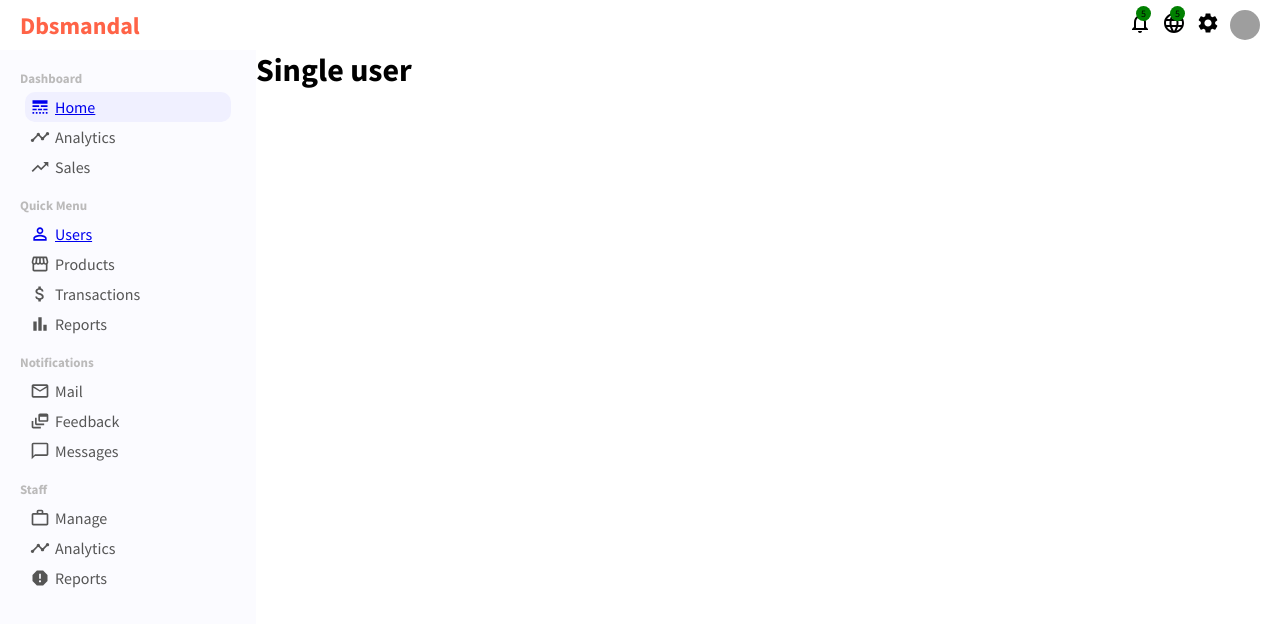
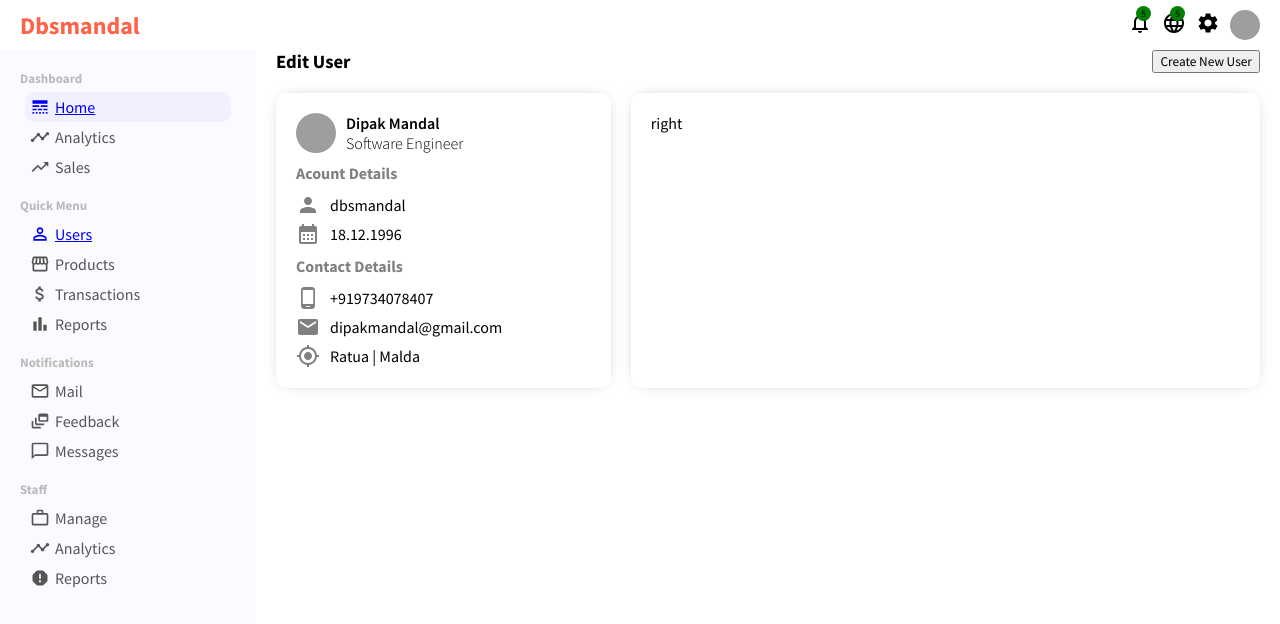
Before and after one commit to dbsmandal/React_Admin_Dashboard, a React (Create React App) app: page /user/1 in a window 1280 px wide. Shown: the top 624 px of the page. Built offline with nearby package versions, Linux system fonts and the light colour scheme; grey boxes are pictures that could not be loaded.

Commit message:
single user left

```diff
--- a/src/Pages/SingleUser/SingleUser.js
+++ b/src/Pages/SingleUser/SingleUser.js
@@ -1,10 +1,74 @@
-import React from 'react'
-
+import React from 'react';
+import "./singleuser.css"
+import PersonIcon from '@mui/icons-material/Person';
+import CalendarMonthIcon from '@mui/icons-material/CalendarMonth';
+import PhoneAndroidIcon from '@mui/icons-material/PhoneAndroid';
+import EmailIcon from '@mui/icons-material/Email';
+import GpsFixedIcon from '@mui/icons-material/GpsFixed';
 const SingleUser = () => {
   return (
-    <div>
-    <h1>Single user</h1>
-    </div>
+    <>
+      <div className='singleuser'>
+        <h3 className='heading' >Edit User</h3>
+        <button className='create_btn'>Create New User</button>
+      </div>
+      <div className="user_container">
+        <div className="user_container_left">
+          <div className="user_container_left_profile">
+            <img src="https://media.licdn.com/dms/image/D5603AQG1XhWaX9ZKrw/profile-displayphoto-shrink_800_800/0/1663572180327?e=1684972800&v=beta&t=GeOtUMnArN8aB3dFqFdMWllyLToqb2yc6eBtqzZq2OA" alt="" />
+            <div className="user_container_left_info">
+              <span className="user_container_left_username">
+                Dipak Mandal
+              </span>
+              <span className="user_container_left_profession">
+                Software Engineer
+              </span>
+            </div>
+          </div>
+          <div className="acountDetails">
+            <span className='acountDetails_title'>Acount Details</span>
+            <div className="acountDetails_info">
+              <span className='acountDetails_info_icons'>
+                <PersonIcon className='icons'/>
+                <span className="acountDetails_info_icons_data">
+                  dbsmandal
+                </span>
+              </span>
+              <span className='acountDetails_info_icons'>
+                <CalendarMonthIcon className='icons'/>
+                <span className="acountDetails_info_icons_data">
+                  18.12.1996
+                </span>
+              </span>
+            </div>
+          </div>
+          <div className="acountDetails">
+            <span className='acountDetails_title'>Contact Details</span>
+            <div className="acountDetails_info">
+              <span className='acountDetails_info_icons'>
+                <PhoneAndroidIcon className='icons' />
+                <span className="acountDetails_info_icons_data">
+                  +919734078407
+                </span>
+              </span>
+              <span className='acountDetails_info_icons'>
+                <EmailIcon className='icons'/>
+                <span className="acountDetails_info_icons_data">
+                  dipakmandal@gmail.com</span>
+              </span>
+              <span className='acountDetails_info_icons'>
+                <GpsFixedIcon className='icons'/>
+                <span className="acountDetails_info_icons_data">
+                  Ratua | Malda                </span>
+              </span>
+            </div>
+          </div>
+        </div>
+        <div className="user_container_right">
+          right
+        </div>
+      </div>
+    </>
   )
 }
 
--- /dev/null
+++ b/src/Pages/SingleUser/singleuser.css
@@ -0,0 +1,81 @@
+.singleuser{
+    display: flex;
+    justify-content: space-between;
+    top: 10px;
+    margin: 0px 20px;
+}
+.heading h3{
+    font-size: 24px;
+}
+.user_container{
+    display: flex;
+    justify-content: space-between;
+    margin: 20px 20px;
+
+}
+
+.user_container_left{
+    flex: 1;
+    border-radius: 10px;
+    padding: 20px;
+    -webkit-box-shadow: 0px 0px 15px -10px rgba(0, 0, 0, 0.75);
+    box-shadow: 0px 0px 15px -10px rgba(0, 0, 0, 0.75);
+}
+.user_container_left_profile{
+    display: flex;
+}
+.user_container_left_profile img{
+    height: 40px;
+    width: 40px;
+    border-radius: 50%;
+    object-fit: cover;
+}
+
+.user_container_left_info{
+    display: flex;
+    flex-direction: column;
+    margin-left: 10px;
+}
+.user_container_left_username {
+    font-weight: 600;
+}
+.user_container_left_profession{
+    font-weight: 300;
+}
+.acountDetails{
+    display: flex;
+    flex-direction: column;
+    padding-top: 10px;
+
+}
+.acountDetails_title{
+    font-weight: bold;
+    color: gray;
+}
+
+.acountDetails_info{
+    display: flex;
+    flex-direction: column;
+    margin-top: 10px;
+    gap: 5px;
+}
+.acountDetails_info_icons{
+    display: flex;
+    align-items: center;
+}
+.icons{
+    color: gray;
+}
+.acountDetails_info_icons_data{
+    padding-left: 10px;
+
+
+}
+.user_container_right{
+    flex: 2;
+    padding: 20px;
+    border-radius: 10px;
+    -webkit-box-shadow: 0px 0px 15px -10px rgba(0, 0, 0, 0.75);
+    box-shadow: 0px 0px 15px -10px rgba(0, 0, 0, 0.75);
+    margin-left: 20px;
+}
```
